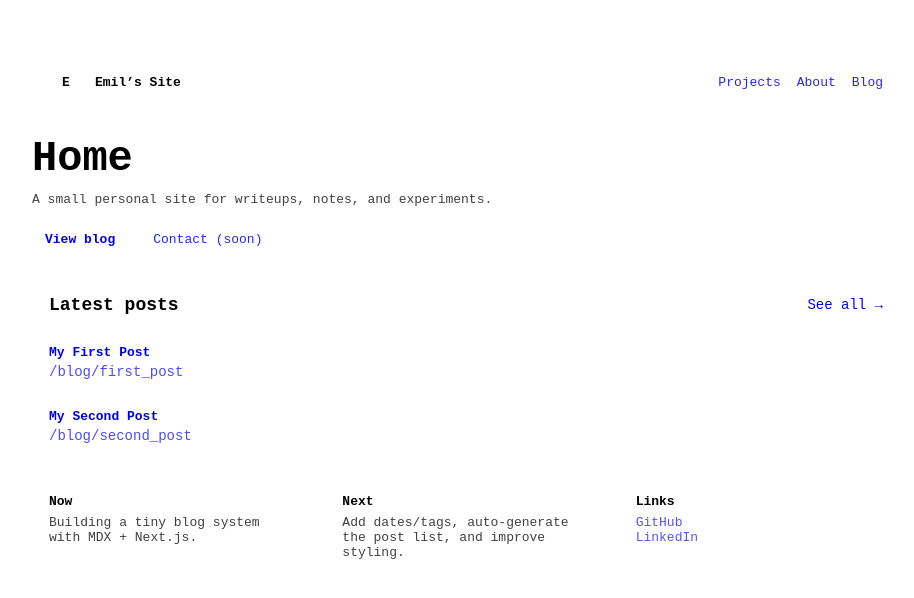
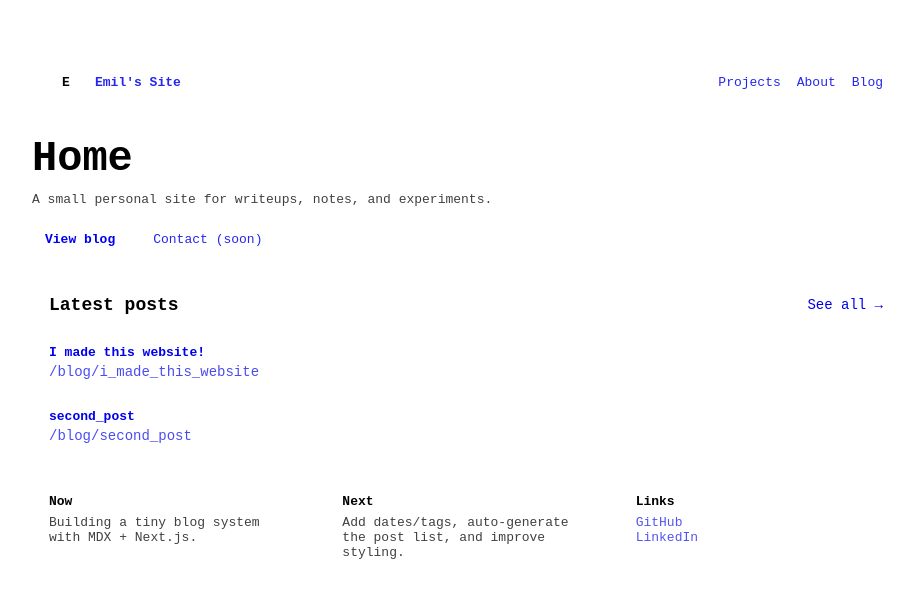
Before and after one commit to Thorald/my_website, a Next.js app: page / in a window 1280 px wide. Shown: the top 598 px of the page, without its empty margins (174-1088 px from the left). Built offline with nearby package versions, Linux system fonts and the light colour scheme.

Commit message:
added slug to slug

```diff
--- a/app/page.tsx
+++ b/app/page.tsx
@@ -1,51 +1,16 @@
 "use client";
 
 import Link from "next/link";
+import Navbar from "./components/Navbar";
+import { POSTS } from "../lib/posts";
 
 export default function Board() {
+  const latestPosts = POSTS.slice(0, 3);
+
   return (
     <main style={{ maxWidth: 900, margin: "0 auto", padding: "32px 16px" }}>
       {/* Navbar */}
-      <nav
-        style={{
-          display: "flex",
-          alignItems: "center",
-          justifyContent: "space-between",
-          padding: "12px 16px",
-          border: "1px solid rgba(255,255,255,0.12)",
-          borderRadius: 12,
-          marginBottom: 24,
-        }}
-      >
-        <div style={{ display: "flex", gap: 12, alignItems: "center" }}>
-          <div
-            style={{
-              width: 34,
-              height: 34,
-              borderRadius: 10,
-              border: "1px solid rgba(255,255,255,0.18)",
-              display: "grid",
-              placeItems: "center",
-              fontWeight: 700,
-            }}
-          >
-            E
-          </div>
-          <span style={{ fontWeight: 700 }}>Emil’s Site</span>
-        </div>
-
-        <div style={{ display: "flex", gap: 16 }}>
-          <a href="#" style={{ opacity: 0.85, textDecoration: "none" }}>
-            Projects
-          </a>
-          <a href="#" style={{ opacity: 0.85, textDecoration: "none" }}>
-            About
-          </a>
-          <Link href="/blog" style={{ opacity: 0.85, textDecoration: "none" }}>
-            Blog
-          </Link>
-        </div>
-      </nav>
+      <Navbar />
 
       {/* Hero */}
       <header style={{ marginBottom: 22 }}>
@@ -107,37 +72,32 @@ export default function Board() {
         </div>
 
         <ul style={{ listStyle: "none", margin: 0, padding: 0 }}>
-          <li style={{ borderTop: "1px solid rgba(255,255,255,0.08)" }}>
+          {latestPosts.map((p) => (
+            <li
+              key={p.slug}
+              style={{ borderTop: "1px solid rgba(255,255,255,0.08)" }}
+            >
               <Link
-              href="/blog/first_post"
+                href={`/blog/${p.slug}`}
                 style={{
                   display: "block",
                   padding: "14px 16px",
                   textDecoration: "none",
                 }}
               >
-              <div style={{ fontWeight: 700 }}>My First Post</div>
+                <div style={{ fontWeight: 700 }}>{p.title}</div>
                 <div style={{ opacity: 0.7, fontSize: 14, marginTop: 4 }}>
-                /blog/first_post
+                  /blog/{p.slug}
                 </div>
               </Link>
             </li>
+          ))}
 
-          <li style={{ borderTop: "1px solid rgba(255,255,255,0.08)" }}>
-            <Link
-              href="/blog/second_post"
-              style={{
-                display: "block",
-                padding: "14px 16px",
-                textDecoration: "none",
-              }}
-            >
-              <div style={{ fontWeight: 700 }}>My Second Post</div>
-              <div style={{ opacity: 0.7, fontSize: 14, marginTop: 4 }}>
-                /blog/second_post
-              </div>
-            </Link>
+          {latestPosts.length === 0 && (
+            <li style={{ padding: "14px 16px", opacity: 0.75 }}>
+              No posts yet.
             </li>
+          )}
         </ul>
       </section>
 
@@ -185,11 +145,17 @@ export default function Board() {
         >
           <div style={{ fontWeight: 700 }}>Links</div>
           <div style={{ opacity: 0.75, marginTop: 6 }}>
-            <a href="https://github.com/Thorald" style={{ opacity: 0.9, textDecoration: "none" }}>
+            <a
+              href="https://github.com/Thorald"
+              style={{ opacity: 0.9, textDecoration: "none" }}
+            >
               GitHub
             </a>
             <br />
-            <a href="https://www.linkedin.com/in/emil-rasmussen-8b02792a5/" style={{ opacity: 0.9, textDecoration: "none" }}>
+            <a
+              href="https://www.linkedin.com/in/emil-rasmussen-8b02792a5/"
+              style={{ opacity: 0.9, textDecoration: "none" }}
+            >
               LinkedIn
             </a>
           </div>
--- /dev/null
+++ b/content/posts/i_made_this_website.mdx
@@ -0,0 +1,29 @@
+import Image from "next/image";
+
+This is my **first website** 🎉
+
+I made this website using [next.js](https://nextjs.org/) and [React](https://react.dev/).
+
+I have learned how to make links:
+link to [home page](/)
+
+This was written using [Markdown!](https://www.markdownguide.org/)
+
+All blogposts are written in markdown and different "subsites" are generated with dynamic routing using a [slug!](https://stoutewebsolutions.com/what-is-a-slug-in-web-design/)
+
+<Image
+  src="/images/slug.jpg"
+  alt="picture of slug"
+  width={600}
+  height={350}
+/>
+
+<p style={{ opacity: 0.7, fontSize: 14, textAlign: "center" }}>
+  <a
+    href="https://en.wikipedia.org/wiki/Slug"
+    target="_blank"
+    rel="noopener noreferrer"
+  >
+    slug
+  </a>
+</p>
--- a/content/posts/second_post.mdx
+++ b/content/posts/second_post.mdx
@@ -3,3 +3,5 @@
 # Second post!!!
 
 this is my awesome second post!!!
+
+Jeg elsker dig Bjørt!
--- a/lib/posts.ts
+++ b/lib/posts.ts
@@ -9,9 +9,9 @@ export type PostMeta = {
 // Add new posts here (ONE line per post)
 export const POSTS: PostMeta[] = [
     {
-        slug: "first_post",
-        title: "first_post",
-        import: () => import("../content/posts/first_post.mdx"),
+        slug: "i_made_this_website",
+        title: "I made this website!",
+        import: () => import("../content/posts/i_made_this_website.mdx"),
     },
     {
         slug: "second_post",
```
Also changed, not shown: content/posts/first_post.mdx (deleted, +0 -7 lines), public/images/slug.jpg (added). Lines whose indentation alone changed are shown as unchanged.
